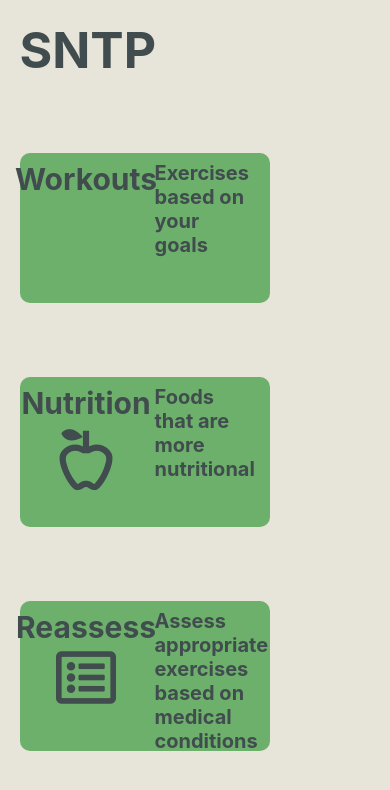
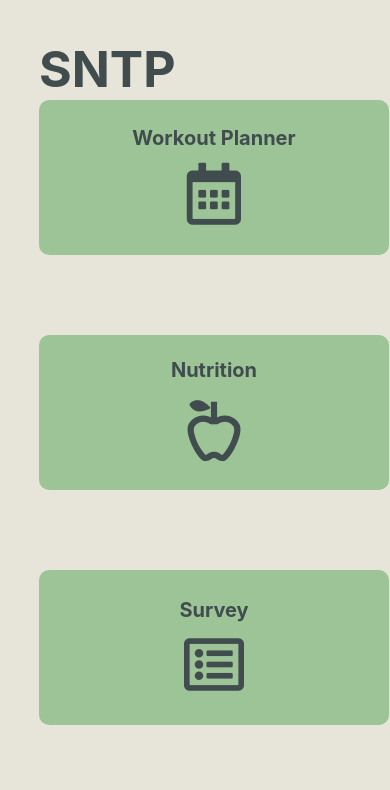
Before and after one commit to Prajacta01/Fitness, a React Native app in the folder fit/: screen /Home in a window 390 px wide. Shown: the top 790 px of the page. Built offline with nearby package versions, Linux system fonts and the light colour scheme; what @tensorflow/tfjs-react-native would draw is missing.

Commit message:
sahasra temp changes

```diff
--- a/fit/components/InfoCard.js
+++ b/fit/components/InfoCard.js
@@ -8,7 +8,7 @@ export default function InfoCard(props) {
                 style={{ flexDirection: 'row' }}
                 onPress={props.onPress}
             >
-                <View style={{ flexDirection: 'column', alignItems: 'center', width: '50%' }}>
+                <View style={{ flexDirection: 'column', alignItems: 'center', width: '100%' }}>
                     <Text style={styles.text}>{props.title}</Text>
                     {props.children}
                 </View>
@@ -23,20 +23,29 @@ export default function InfoCard(props) {
 const styles = StyleSheet.create({
     item: {
         padding: 8,
-        backgroundColor: '#6db06c',
-        height: 150,
-        width: 250,
-        borderRadius: 10
+        backgroundColor: '#background: rgba(109, 176, 108, 0.6);',
+        height: 155,
+        width: 350,
+        borderRadius: 10,
+        marginTop: .5,
+        display: "flex",
+        alignItems: 'center',
+        margin: "auto",
+        justifyContent: 'center',
     },
     text: {
-        fontSize: 30,
+        fontSize: 20,
         fontWeight: "700",
         color: "#404C4D",
+        margin:"auto",
+        textAlign:"center",
+        marginBottom: 10
     },
     desc: {
         paddingLeft: 10,
-        paddingRight: 10,
+        paddingRight: 20,
         fontSize: 20,
+        paddingTop: 10,
         fontWeight: "bold",
         color: "#404C4D"
     }
--- a/fit/pages/Home.js
+++ b/fit/pages/Home.js
@@ -16,22 +16,19 @@ const Home = () => {
             </View>
             <View style={styles.wrapper}>
                 <InfoCard
-                    title="Workouts"
-                    description="Exercises based on your goals"
+                    title="Workout Planner"
                     onPress={() => navigation.navigate("ImageDetection")}
                 >
-                    {/* <FontAwesome5 name="calendar-alt" size={62} color="#404C4D" /> */}
+                    <FontAwesome5 name="calendar-alt" size={62} color="#404C4D" />
                 </InfoCard>
                 <InfoCard
                     title="Nutrition"
-                    description="Foods that are more nutritional"
                     onPress={() => navigation.navigate("Nutrition")}
                 >
                     <MaterialCommunityIcons name="food-apple-outline" size={75} color="#404C4D" />
                 </InfoCard>
                 <InfoCard
-                    title="Reassess"
-                    description="Assess appropriate exercises based on medical conditions"
+                    title="Survey"
                     onPress={() => navigation.navigate("ImageDetection")}
                 >
                     <FontAwesome5 name="list-alt" size={60} color="#404C4D" />
@@ -49,7 +46,7 @@ const styles = StyleSheet.create({
         backgroundColor: '#e7e4d9',
         height: Dimensions.get('window').height,
         width: Dimensions.get('window').width,
-        padding: '5%'
+        padding: '10%'
     },
     header: {
         // height: 80
@@ -58,7 +55,7 @@ const styles = StyleSheet.create({
         flex: 1,
         justifyContent: 'space-evenly',
         flexDirection: 'column',
-        height: '100%',
+        height: '150%',
         width: '100%'
     },
 });
```
Also changed, not shown: 1 other file (tests, documents, lock files or other folders).
